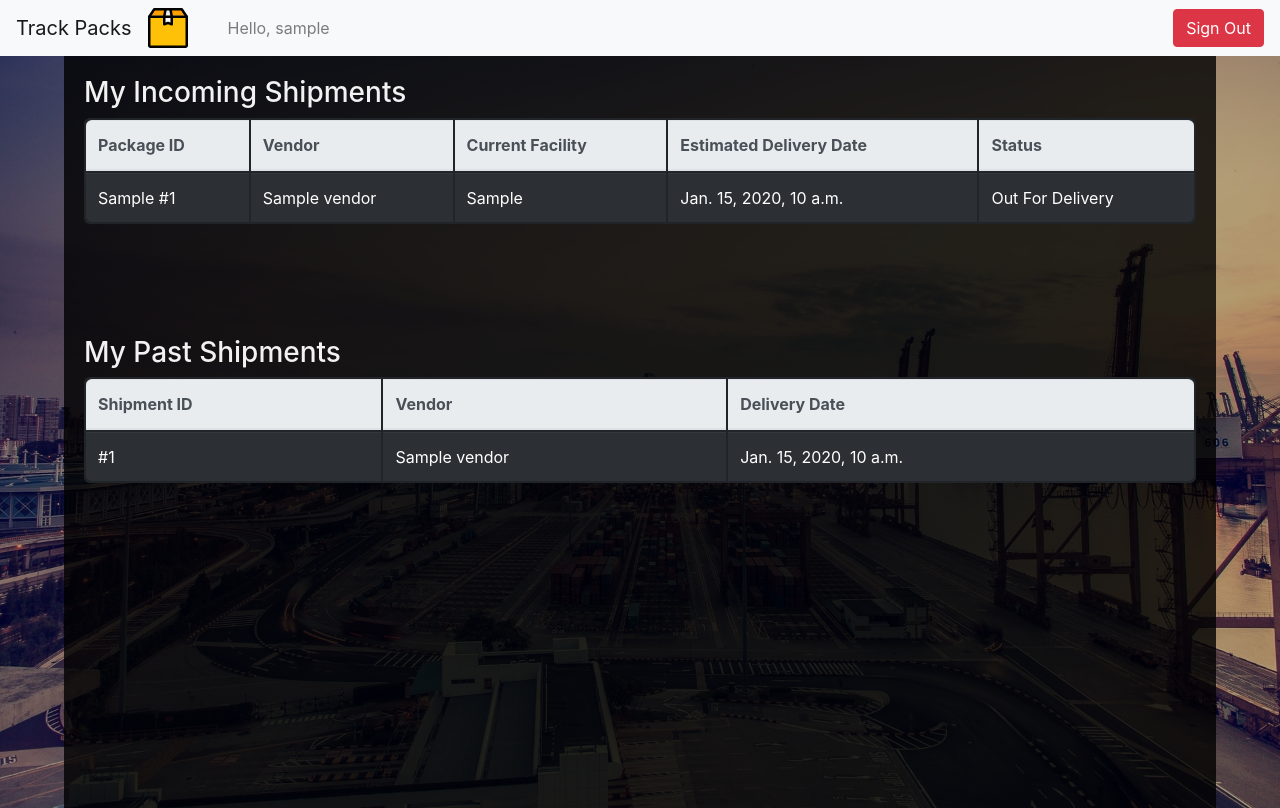
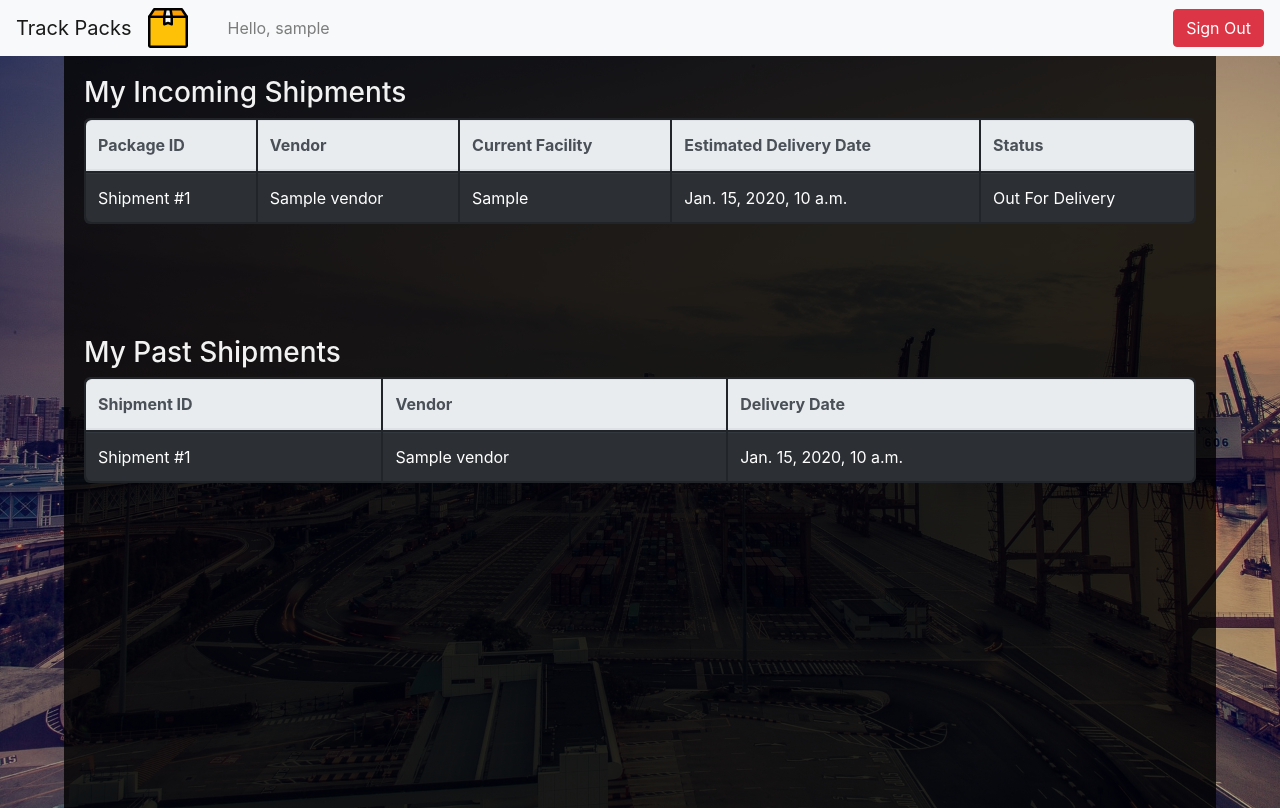
Before and after one commit to clingeric/byu-ais-blockchain, a Django app: template PackageTracking/templates/PackageTracking/purchaser.html in a window 1280 px wide. Run offline with Django 3.2, Linux system fonts and the light colour scheme; the template is opened without the code that fills it: most values are stand-ins (such as "Sample title", 1, 10 or a date in 2020); some libraries are stand-ins or nearby versions.

Commit message:
fixed package display

```diff
--- a/PackageTracking/templates/PackageTracking/purchaser.html
+++ b/PackageTracking/templates/PackageTracking/purchaser.html
@@ -68,7 +68,7 @@
           <tbody>
             {% for shipment in Shipments %}
             <tr>
-              <td>{{shipment.deliveryService}} #{{ shipment.shipmentID|cut:"SHIPMENT_" }}</td>
+              <td>Shipment #{{ shipment.shipmentID|cut:"SHIPMENT_" }}</td>
               <td>{{ shipment.vendor }}</td>
               <td>{{ shipment.currentFacility }}</td>
               <td>{{ shipment.estDeliveryDate }}</td>
@@ -95,7 +95,7 @@
         <tbody>
           {% for shipment in PastShipments %}
           <tr>
-            <td>#{{ shipment.shipmentID|cut:"SHIPMENT_" }}</td>
+            <td>Shipment #{{ shipment.shipmentID|cut:"SHIPMENT_" }}</td>
             <td>{{ shipment.vendor }} </td>
             <td>{{ shipment.estDeliveryDate }}</td>
           </tr>
```
